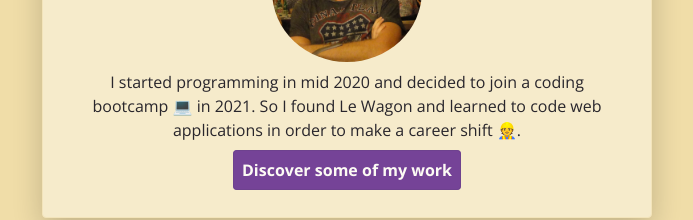
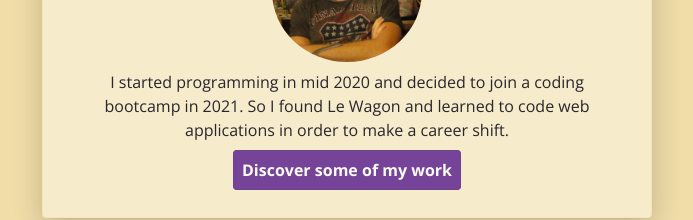
Before and after one commit to maxi-amodei/Profile_page, a plain HTML site: page index.html in a window 1280 px wide. Shown: the part 205-425 px from the top of the page, without its empty margins (293-986 px from the left). Drawn offline with nearby package versions, Linux system fonts and the light colour scheme.

Commit message:
some emojis deleted and typos corrected

```diff
--- a/index.html
+++ b/index.html
@@ -20,8 +20,8 @@
       <h1>Hello 👋, I'm Maxi</h1>
       <img src="images/maxi.jpg" class="img-circle pb-2" width="150px" alt="Maxi Amodei">
       <p>
-        I started programming in mid 2020 and decided to join a coding bootcamp 💻 in 2021. So I found Le Wagon
-        and learned to code web applications in order to make a career shift 👷.
+        I started programming in mid 2020 and decided to join a coding bootcamp in 2021. So I found Le Wagon
+        and learned to code web applications in order to make a career shift.
       </p>
       <a href="#work" class="btn-grey scroll-link">Discover some of my work</a>
     </div>
```
